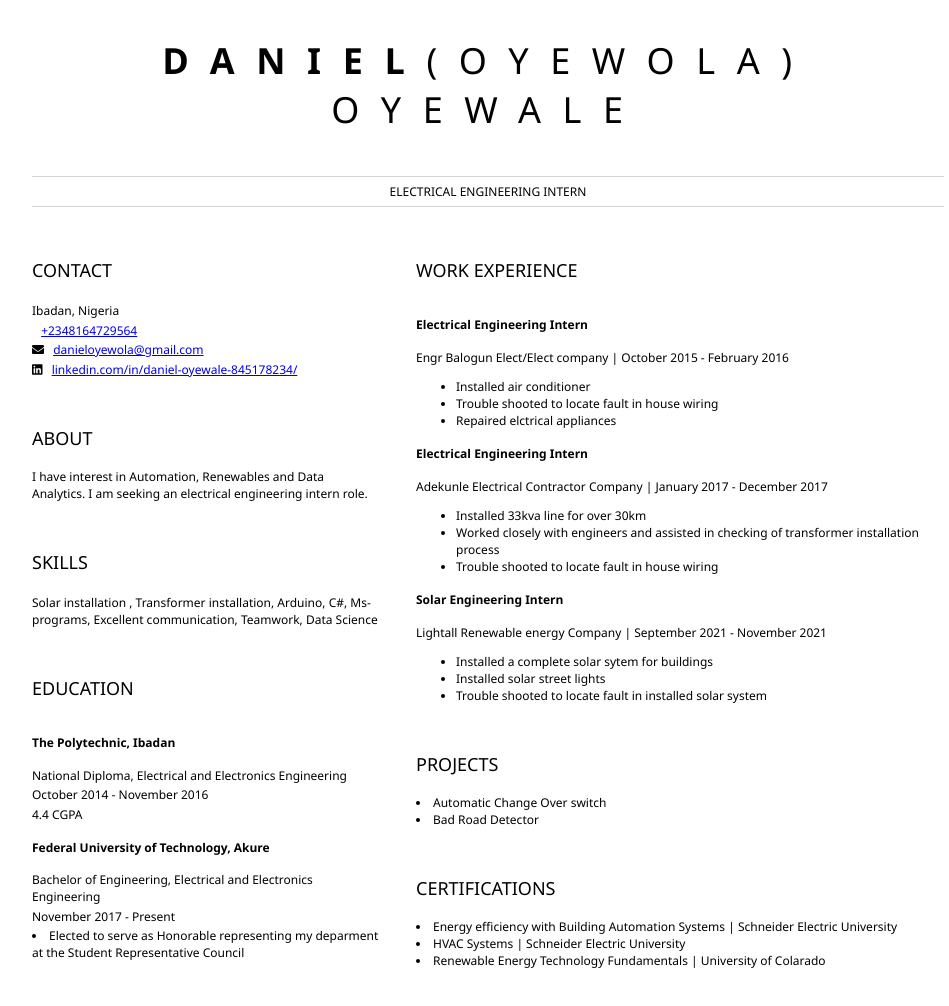
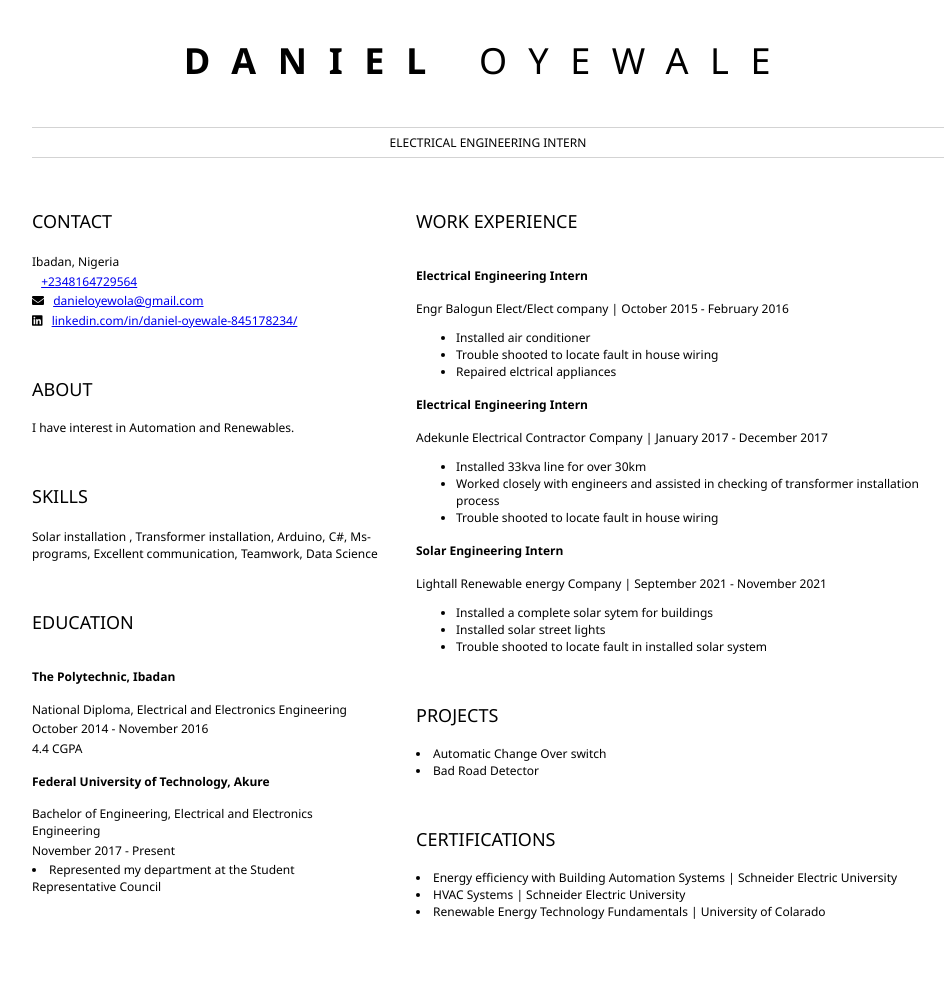
Before and after one commit to Engr-Daniel/Electrical-Engineering-Intern-Resume, a plain HTML site: page index.html in a window 1280 px wide. Shown: the whole page, without its empty margins (152-1101 px from the left). After the commit the page ends 968 px from the top, so only its background shows below. Drawn offline with Linux system fonts and the light colour scheme.

Commit message:
one page

```diff
--- a/index.html
+++ b/index.html
@@ -8,7 +8,7 @@
 	<body>
 		<header id="header">
 			<!-- resume header with your name and title -->
-			<h1><b>DANIEL</b>(OYEWOLA) OYEWALE</h1>
+			<h1><b>DANIEL</b> OYEWALE</h1>
 			<hr>
 			ELECTRICAL ENGINEERING INTERN
 			<hr>
@@ -36,7 +36,7 @@
 				</section>
 				<section>
 					<h2>ABOUT</h2>
-					I have interest in Automation, Renewables and Data Analytics. I am seeking an electrical engineering intern role.
+					I have interest in Automation and Renewables.
 
 				</section>
 				<section>
@@ -60,7 +60,7 @@
 	</p>
 	<P> November 2017 - Present</P>
 	<p>
-		<li>Elected to serve as Honorable representing my deparment at the Student Representative Council</li>
+		<li> Represented my department at the Student Representative Council</li>
 	</p>
 				</section>
 			</article>
```
